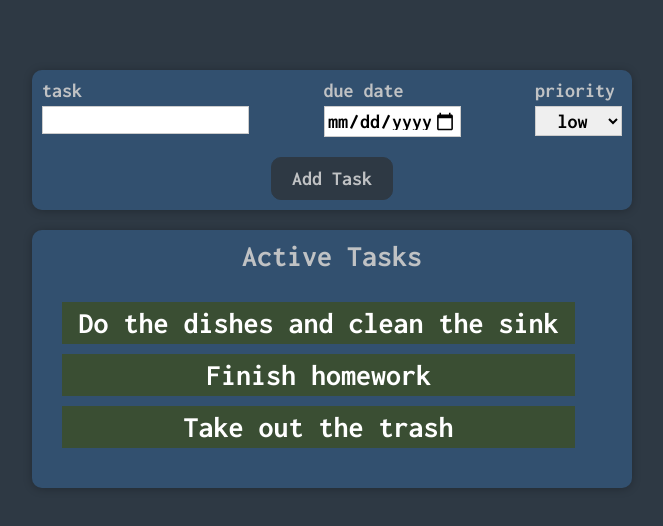
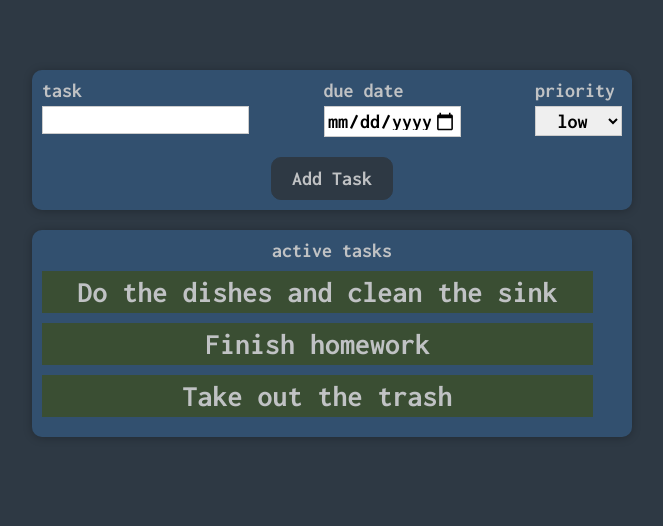
Before and after one commit to pedrotorreao/reactjs-projects, a React (Create React App) app in the folder tisdon/: page / in a window 1280 px wide. Shown: the top 526 px of the page, without its empty margins (308-971 px from the left). Built offline with nearby package versions, Linux system fonts and the light colour scheme.

Commit message:
update TaskList component and styling

```diff
--- a/tisdon/src/components/TaskList/TaskList.css
+++ b/tisdon/src/components/TaskList/TaskList.css
@@ -1,8 +1,8 @@
 .task-list {
   list-style: none;
-  padding: 20px;
-  color:white;
-  text-align: center;
+  padding: 0;
+  /* color:white;
+  text-align: center; */
 }
 
 .task-list__fallback {
--- a/tisdon/src/components/TaskList/TaskList.js
+++ b/tisdon/src/components/TaskList/TaskList.js
@@ -13,7 +13,7 @@ const TaskList = (props) => {
 
   return (
     <div>
-      <h2>Active Tasks</h2>
+      <label>active tasks</label>
       <ul className='task-list'>
         {props.tasks.map((currentTask) => (
           <TaskItem
```
